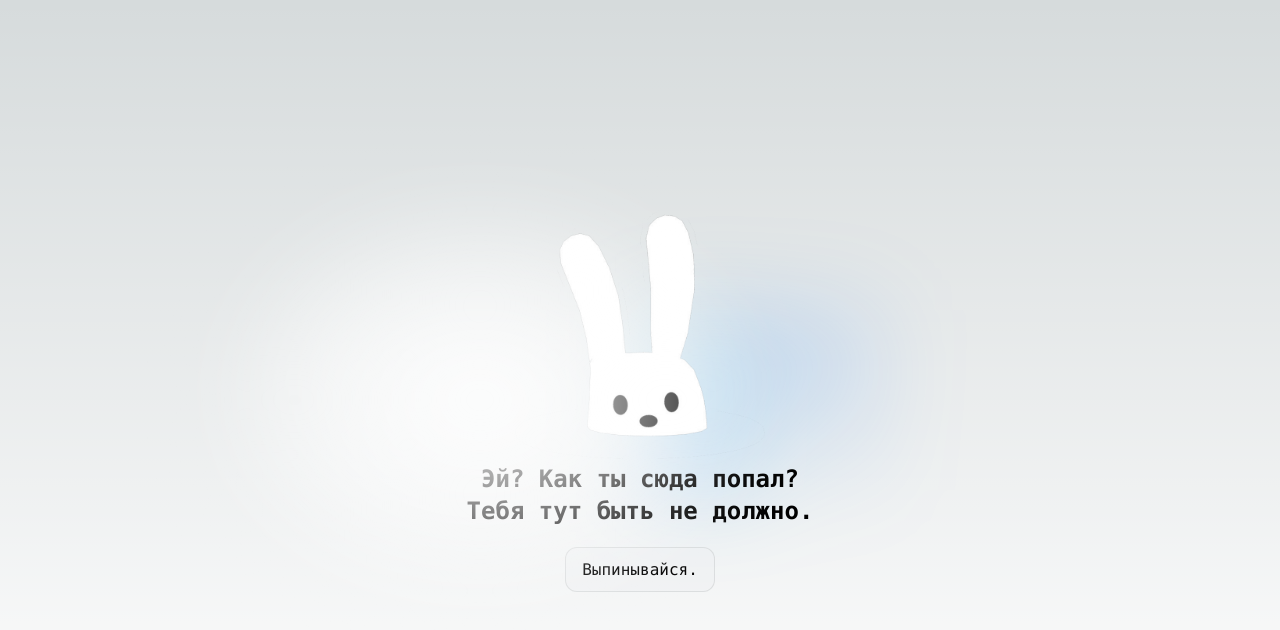
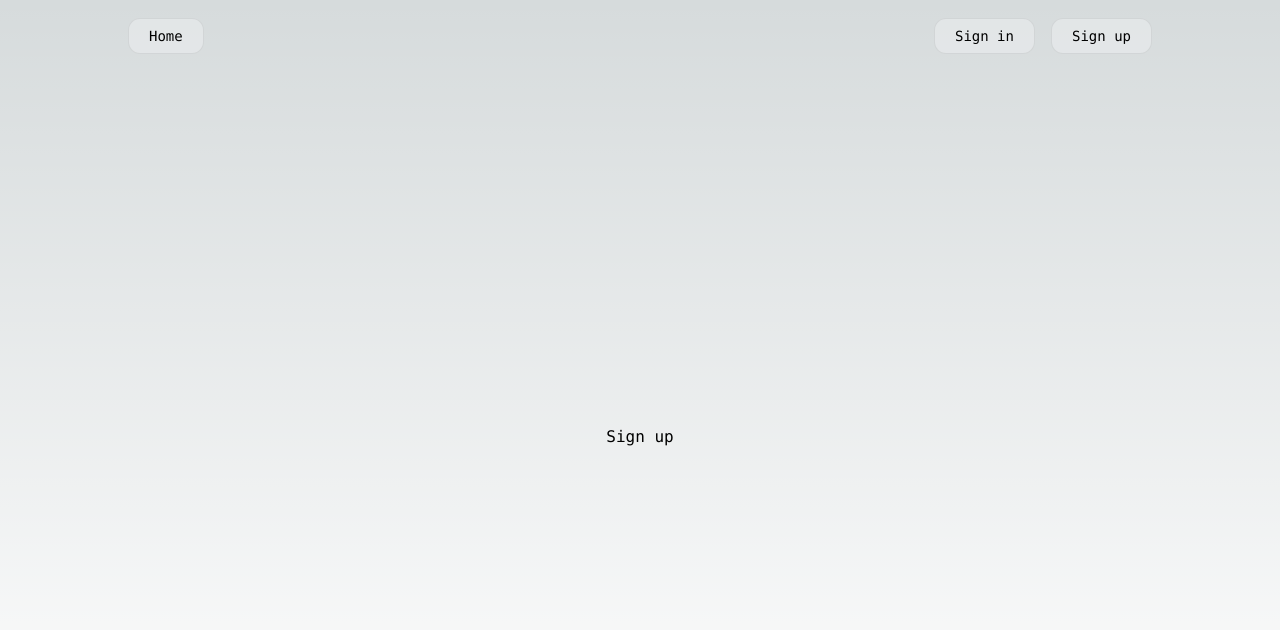
Before and after one commit to Attato/usage_bankAPI, a Next.js app: page /auth/signup in a window 1280 px wide. Before the commit this address had no page. Shown: the top 630 px of the page. Built offline with nearby package versions, Linux system fonts and the light colour scheme.

Commit message:
bringing class names to a common form

```diff
--- /dev/null
+++ b/pages/auth/signup.module.scss
@@ -0,0 +1,9 @@
+.main {
+	display: flex;
+	flex-direction: column;
+	justify-content: center;
+	gap: 60px;
+	align-items: center;
+	padding: 0 16px;
+	min-height: calc(100vh - 72px);
+}
--- /dev/null
+++ b/pages/auth/signup.tsx
@@ -0,0 +1,26 @@
+import type { NextPage } from 'next';
+
+import Head from 'next/head';
+
+import Header from 'components/header/header';
+
+import styles from './signup.module.scss';
+
+const SignUpPage: NextPage = () => {
+	return (
+		<div>
+			<Header />
+
+			<Head>
+				<title>Bank API - Sign up</title>
+				<meta name="description" content="Generated by create next app" />
+				<meta name="viewport" content="width=device-width, initial-scale=1" />
+				<link rel="icon" href="/favicon.ico" />
+			</Head>
+
+			<div className={styles.main}>Sign up</div>
+		</div>
+	);
+};
+
+export default SignUpPage;
```
